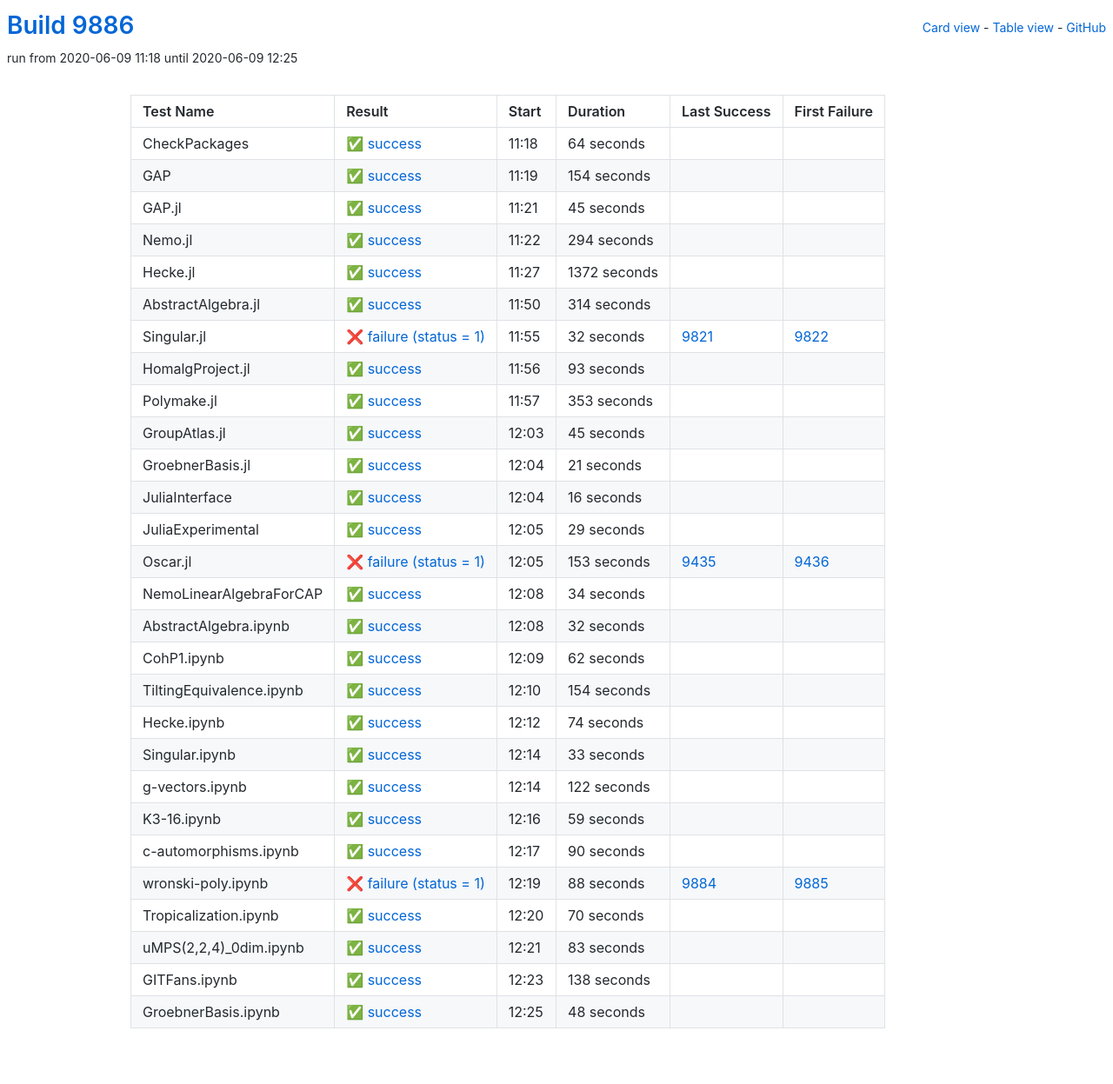
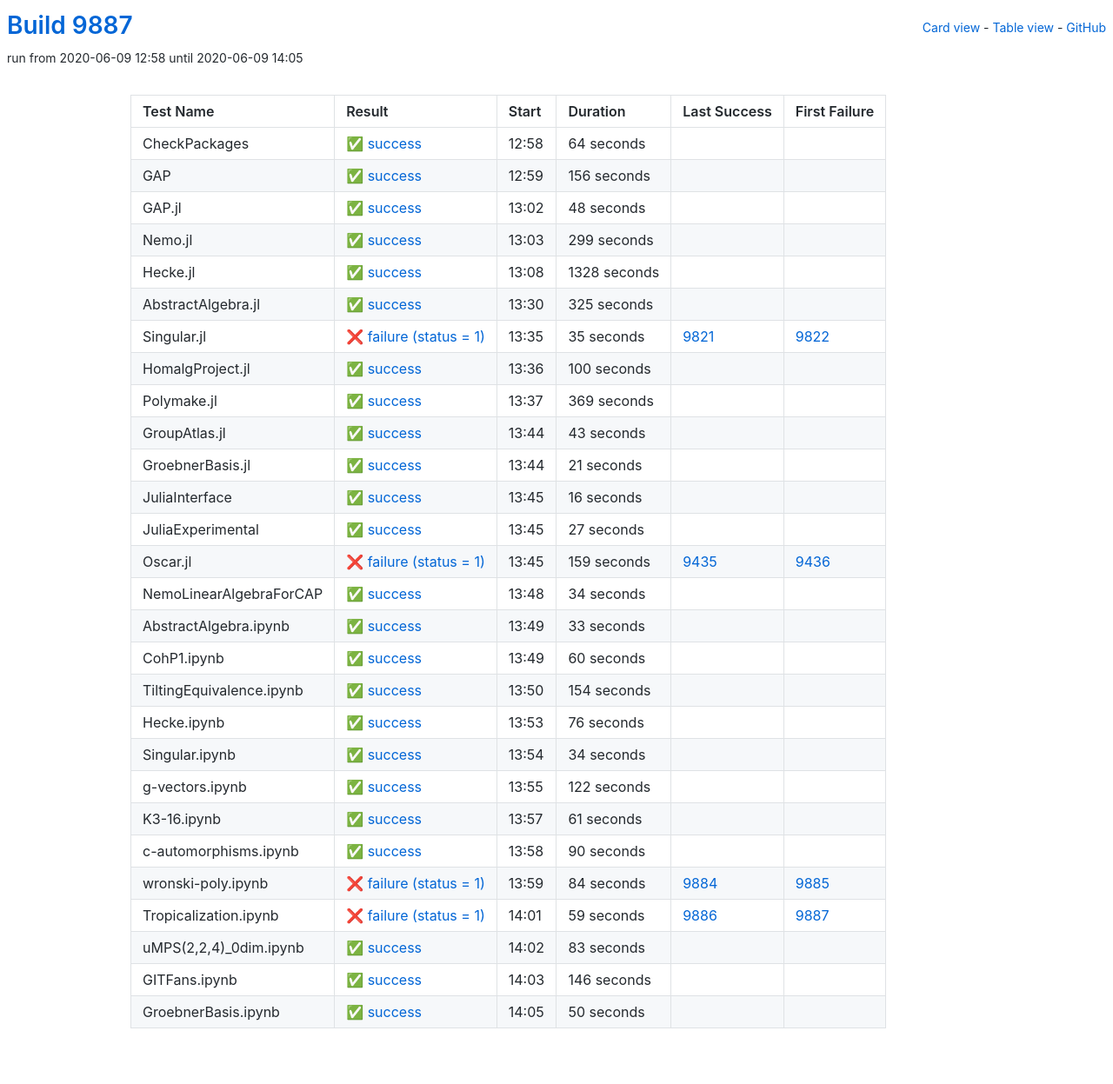
Before and after one commit to oscar-system/oscar-ci-status, a Jekyll site: the page built from table.html, in a window 1280 px wide. Shown: the whole page at 87% size. Built offline with Jekyll 4.4.1, drawn with Linux system fonts in a browser that asks for light colours.

Commit message:
Build 9887

```diff
--- a/_data/ci.yml
+++ b/_data/ci.yml
@@ -1,5 +1,5 @@
-build: 9886
-build_url: https://oscarci.mathematik.uni-kl.de/job/oscar/9886/
+build: 9887
+build_url: https://oscarci.mathematik.uni-kl.de/job/oscar/9887/
 job: oscar
 tests:
 - duration: 64
@@ -9,117 +9,117 @@ tests:
   id: checkpackages
   last_success: false
   last_success_url: null
-  log: https://oscarci.mathematik.uni-kl.de/job/oscar/9886/artifact/logs/build-9886/CheckPackages.log
+  log: https://oscarci.mathematik.uni-kl.de/job/oscar/9887/artifact/logs/build-9887/CheckPackages.log
   name: CheckPackages
-  start: 2020-06-09 11:18
+  start: 2020-06-09 12:58
   status: success
   success: true
-- duration: 154
+- duration: 156
   exitcode: 0
   first_failure: false
   first_failure_url: null
   id: gap
   last_success: false
   last_success_url: null
-  log: https://oscarci.mathematik.uni-kl.de/job/oscar/9886/artifact/logs/build-9886/GAP.log
+  log: https://oscarci.mathematik.uni-kl.de/job/oscar/9887/artifact/logs/build-9887/GAP.log
   name: GAP
-  start: 2020-06-09 11:19
+  start: 2020-06-09 12:59
   status: success
   success: true
-- duration: 45
+- duration: 48
   exitcode: 0
   first_failure: false
   first_failure_url: null
   id: gap-jl
   last_success: false
   last_success_url: null
-  log: https://oscarci.mathematik.uni-kl.de/job/oscar/9886/artifact/logs/build-9886/GAP.jl.log
+  log: https://oscarci.mathematik.uni-kl.de/job/oscar/9887/artifact/logs/build-9887/GAP.jl.log
   name: GAP.jl
-  start: 2020-06-09 11:21
+  start: 2020-06-09 13:02
   status: success
   success: true
-- duration: 294
+- duration: 299
   exitcode: 0
   first_failure: false
   first_failure_url: null
   id: nemo-jl
   last_success: false
   last_success_url: null
-  log: https://oscarci.mathematik.uni-kl.de/job/oscar/9886/artifact/logs/build-9886/Nemo.jl.log
+  log: https://oscarci.mathematik.uni-kl.de/job/oscar/9887/artifact/logs/build-9887/Nemo.jl.log
   name: Nemo.jl
-  start: 2020-06-09 11:22
+  start: 2020-06-09 13:03
   status: success
   success: true
-- duration: 1372
+- duration: 1328
   exitcode: 0
   first_failure: false
   first_failure_url: null
   id: hecke-jl
   last_success: false
   last_success_url: null
-  log: https://oscarci.mathematik.uni-kl.de/job/oscar/9886/artifact/logs/build-9886/Hecke.jl.log
+  log: https://oscarci.mathematik.uni-kl.de/job/oscar/9887/artifact/logs/build-9887/Hecke.jl.log
   name: Hecke.jl
-  start: 2020-06-09 11:27
+  start: 2020-06-09 13:08
   status: success
   success: true
-- duration: 314
+- duration: 325
   exitcode: 0
   first_failure: false
   first_failure_url: null
   id: abstractalgebra-jl
   last_success: false
   last_success_url: null
-  log: https://oscarci.mathematik.uni-kl.de/job/oscar/9886/artifact/logs/build-9886/AbstractAlgebra.jl.log
+  log: https://oscarci.mathematik.uni-kl.de/job/oscar/9887/artifact/logs/build-9887/AbstractAlgebra.jl.log
   name: AbstractAlgebra.jl
-  start: 2020-06-09 11:50
+  start: 2020-06-09 13:30
   status: success
   success: true
-- duration: 32
+- duration: 35
   exitcode: 1
   first_failure: 9822
   first_failure_url: https://oscarci.mathematik.uni-kl.de/job/oscar/9822/
   id: singular-jl
   last_success: 9821
   last_success_url: https://oscarci.mathematik.uni-kl.de/job/oscar/9821/
-  log: https://oscarci.mathematik.uni-kl.de/job/oscar/9886/artifact/logs/build-9886/Singular.jl.log
+  log: https://oscarci.mathematik.uni-kl.de/job/oscar/9887/artifact/logs/build-9887/Singular.jl.log
   name: Singular.jl
-  start: 2020-06-09 11:55
+  start: 2020-06-09 13:35
   status: failure
   success: false
-- duration: 93
+- duration: 100
   exitcode: 0
   first_failure: false
   first_failure_url: null
   id: homalgproject-jl
   last_success: false
   last_success_url: null
-  log: https://oscarci.mathematik.uni-kl.de/job/oscar/9886/artifact/logs/build-9886/HomalgProject.jl.log
+  log: https://oscarci.mathematik.uni-kl.de/job/oscar/9887/artifact/logs/build-9887/HomalgProject.jl.log
   name: HomalgProject.jl
-  start: 2020-06-09 11:56
+  start: 2020-06-09 13:36
   status: success
   success: true
-- duration: 353
+- duration: 369
   exitcode: 0
   first_failure: false
   first_failure_url: null
   id: polymake-jl
   last_success: false
   last_success_url: null
-  log: https://oscarci.mathematik.uni-kl.de/job/oscar/9886/artifact/logs/build-9886/Polymake.jl.log
+  log: https://oscarci.mathematik.uni-kl.de/job/oscar/9887/artifact/logs/build-9887/Polymake.jl.log
   name: Polymake.jl
-  start: 2020-06-09 11:57
+  start: 2020-06-09 13:37
   status: success
   success: true
-- duration: 45
+- duration: 43
   exitcode: 0
   first_failure: false
   first_failure_url: null
   id: groupatlas-jl
   last_success: false
   last_success_url: null
-  log: https://oscarci.mathematik.uni-kl.de/job/oscar/9886/artifact/logs/build-9886/GroupAtlas.jl.log
+  log: https://oscarci.mathematik.uni-kl.de/job/oscar/9887/artifact/logs/build-9887/GroupAtlas.jl.log
   name: GroupAtlas.jl
-  start: 2020-06-09 12:03
+  start: 2020-06-09 13:44
   status: success
   success: true
 - duration: 21
@@ -129,9 +129,9 @@ tests:
   id: groebnerbasis-jl
   last_success: false
   last_success_url: null
-  log: https://oscarci.mathematik.uni-kl.de/job/oscar/9886/artifact/logs/build-9886/GroebnerBasis.jl.log
+  log: https://oscarci.mathematik.uni-kl.de/job/oscar/9887/artifact/logs/build-9887/GroebnerBasis.jl.log
   name: GroebnerBasis.jl
-  start: 2020-06-09 12:04
+  start: 2020-06-09 13:44
   status: success
   success: true
 - duration: 16
@@ -141,33 +141,33 @@ tests:
   id: juliainterface
   last_success: false
   last_success_url: null
-  log: https://oscarci.mathematik.uni-kl.de/job/oscar/9886/artifact/logs/build-9886/JuliaInterface.log
+  log: https://oscarci.mathematik.uni-kl.de/job/oscar/9887/artifact/logs/build-9887/JuliaInterface.log
   name: JuliaInterface
-  start: 2020-06-09 12:04
+  start: 2020-06-09 13:45
   status: success
   success: true
-- duration: 29
+- duration: 27
   exitcode: 0
   first_failure: false
   first_failure_url: null
   id: juliaexperimental
   last_success: false
   last_success_url: null
-  log: https://oscarci.mathematik.uni-kl.de/job/oscar/9886/artifact/logs/build-9886/JuliaExperimental.log
+  log: https://oscarci.mathematik.uni-kl.de/job/oscar/9887/artifact/logs/build-9887/JuliaExperimental.log
   name: JuliaExperimental
-  start: 2020-06-09 12:05
+  start: 2020-06-09 13:45
   status: success
   success: true
-- duration: 153
+- duration: 159
   exitcode: 1
   first_failure: 9436
   first_failure_url: https://oscarci.mathematik.uni-kl.de/job/oscar/9436/
   id: oscar-jl
   last_success: 9435
   last_success_url: https://oscarci.mathematik.uni-kl.de/job/oscar/9435/
-  log: https://oscarci.mathematik.uni-kl.de/job/oscar/9886/artifact/logs/build-9886/Oscar.jl.log
+  log: https://oscarci.mathematik.uni-kl.de/job/oscar/9887/artifact/logs/build-9887/Oscar.jl.log
   name: Oscar.jl
-  start: 2020-06-09 12:05
+  start: 2020-06-09 13:45
   status: failure
   success: false
 - duration: 34
@@ -177,33 +177,33 @@ tests:
   id: nemolinearalgebraforcap
   last_success: false
   last_success_url: null
-  log: https://oscarci.mathematik.uni-kl.de/job/oscar/9886/artifact/logs/build-9886/NemoLinearAlgebraForCAP.log
+  log: https://oscarci.mathematik.uni-kl.de/job/oscar/9887/artifact/logs/build-9887/NemoLinearAlgebraForCAP.log
   name: NemoLinearAlgebraForCAP
-  start: 2020-06-09 12:08
+  start: 2020-06-09 13:48
   status: success
   success: true
-- duration: 32
+- duration: 33
   exitcode: 0
   first_failure: false
   first_failure_url: null
   id: abstractalgebra-ipynb
   last_success: false
   last_success_url: null
-  log: https://oscarci.mathematik.uni-kl.de/job/oscar/9886/artifact/logs/build-9886/AbstractAlgebra.ipynb.log
+  log: https://oscarci.mathematik.uni-kl.de/job/oscar/9887/artifact/logs/build-9887/AbstractAlgebra.ipynb.log
   name: AbstractAlgebra.ipynb
-  start: 2020-06-09 12:08
+  start: 2020-06-09 13:49
   status: success
   success: true
-- duration: 62
+- duration: 60
   exitcode: 0
   first_failure: false
   first_failure_url: null
   id: cohp1-ipynb
   last_success: false
   last_success_url: null
-  log: https://oscarci.mathematik.uni-kl.de/job/oscar/9886/artifact/logs/build-9886/CohP1.ipynb.log
+  log: https://oscarci.mathematik.uni-kl.de/job/oscar/9887/artifact/logs/build-9887/CohP1.ipynb.log
   name: CohP1.ipynb
-  start: 2020-06-09 12:09
+  start: 2020-06-09 13:49
   status: success
   success: true
 - duration: 154
@@ -213,33 +213,33 @@ tests:
   id: tiltingequivalence-ipynb
   last_success: false
   last_success_url: null
-  log: https://oscarci.mathematik.uni-kl.de/job/oscar/9886/artifact/logs/build-9886/TiltingEquivalence.ipynb.log
+  log: https://oscarci.mathematik.uni-kl.de/job/oscar/9887/artifact/logs/build-9887/TiltingEquivalence.ipynb.log
   name: TiltingEquivalence.ipynb
-  start: 2020-06-09 12:10
+  start: 2020-06-09 13:50
   status: success
   success: true
-- duration: 74
+- duration: 76
   exitcode: 0
   first_failure: false
   first_failure_url: null
   id: hecke-ipynb
   last_success: false
   last_success_url: null
-  log: https://oscarci.mathematik.uni-kl.de/job/oscar/9886/artifact/logs/build-9886/Hecke.ipynb.log
+  log: https://oscarci.mathematik.uni-kl.de/job/oscar/9887/artifact/logs/build-9887/Hecke.ipynb.log
   name: Hecke.ipynb
-  start: 2020-06-09 12:12
+  start: 2020-06-09 13:53
   status: success
   success: true
-- duration: 33
+- duration: 34
   exitcode: 0
   first_failure: false
   first_failure_url: null
   id: singular-ipynb
   last_success: false
   last_success_url: null
-  log: https://oscarci.mathematik.uni-kl.de/job/oscar/9886/artifact/logs/build-9886/Singular.ipynb.log
+  log: https://oscarci.mathematik.uni-kl.de/job/oscar/9887/artifact/logs/build-9887/Singular.ipynb.log
   name: Singular.ipynb
-  start: 2020-06-09 12:14
+  start: 2020-06-09 13:54
   status: success
   success: true
 - duration: 122
@@ -249,21 +249,21 @@ tests:
   id: g-vectors-ipynb
   last_success: false
   last_success_url: null
-  log: https://oscarci.mathematik.uni-kl.de/job/oscar/9886/artifact/logs/build-9886/g-vectors.ipynb.log
+  log: https://oscarci.mathematik.uni-kl.de/job/oscar/9887/artifact/logs/build-9887/g-vectors.ipynb.log
   name: g-vectors.ipynb
-  start: 2020-06-09 12:14
+  start: 2020-06-09 13:55
   status: success
   success: true
-- duration: 59
+- duration: 61
   exitcode: 0
   first_failure: false
   first_failure_url: null
   id: k3-16-ipynb
   last_success: false
   last_success_url: null
-  log: https://oscarci.mathematik.uni-kl.de/job/oscar/9886/artifact/logs/build-9886/K3-16.ipynb.log
+  log: https://oscarci.mathematik.uni-kl.de/job/oscar/9887/artifact/logs/build-9887/K3-16.ipynb.log
   name: K3-16.ipynb
-  start: 2020-06-09 12:16
+  start: 2020-06-09 13:57
   status: success
   success: true
 - duration: 90
@@ -273,35 +273,35 @@ tests:
   id: c-automorphisms-ipynb
   last_success: false
   last_success_url: null
-  log: https://oscarci.mathematik.uni-kl.de/job/oscar/9886/artifact/logs/build-9886/c-automorphisms.ipynb.log
+  log: https://oscarci.mathematik.uni-kl.de/job/oscar/9887/artifact/logs/build-9887/c-automorphisms.ipynb.log
   name: c-automorphisms.ipynb
-  start: 2020-06-09 12:17
+  start: 2020-06-09 13:58
   status: success
   success: true
-- duration: 88
+- duration: 84
   exitcode: 1
   first_failure: 9885
   first_failure_url: https://oscarci.mathematik.uni-kl.de/job/oscar/9885/
   id: wronski-poly-ipynb
   last_success: 9884
   last_success_url: https://oscarci.mathematik.uni-kl.de/job/oscar/9884/
-  log: https://oscarci.mathematik.uni-kl.de/job/oscar/9886/artifact/logs/build-9886/wronski-poly.ipynb.log
+  log: https://oscarci.mathematik.uni-kl.de/job/oscar/9887/artifact/logs/build-9887/wronski-poly.ipynb.log
   name: wronski-poly.ipynb
-  start: 2020-06-09 12:19
+  start: 2020-06-09 13:59
   status: failure
   success: false
-- duration: 70
-  exitcode: 0
-  first_failure: false
-  first_failure_url: null
+- duration: 59
+  exitcode: 1
+  first_failure: 9887
+  first_failure_url: https://oscarci.mathematik.uni-kl.de/job/oscar/9887/
   id: tropicalization-ipynb
-  last_success: false
-  last_success_url: null
-  log: https://oscarci.mathematik.uni-kl.de/job/oscar/9886/artifact/logs/build-9886/Tropicalization.ipynb.log
+  last_success: 9886
+  last_success_url: https://oscarci.mathematik.uni-kl.de/job/oscar/9886/
+  log: https://oscarci.mathematik.uni-kl.de/job/oscar/9887/artifact/logs/build-9887/Tropicalization.ipynb.log
   name: Tropicalization.ipynb
-  start: 2020-06-09 12:20
-  status: success
-  success: true
+  start: 2020-06-09 14:01
+  status: failure
+  success: false
 - duration: 83
   exitcode: 0
   first_failure: false
@@ -309,32 +309,32 @@ tests:
   id: umps-2-2-4-0dim-ipynb
   last_success: false
   last_success_url: null
-  log: https://oscarci.mathematik.uni-kl.de/job/oscar/9886/artifact/logs/build-9886/uMPS-2-2-4-_0dim.ipynb.log
+  log: https://oscarci.mathematik.uni-kl.de/job/oscar/9887/artifact/logs/build-9887/uMPS-2-2-4-_0dim.ipynb.log
   name: uMPS(2,2,4)_0dim.ipynb
-  start: 2020-06-09 12:21
+  start: 2020-06-09 14:02
   status: success
   success: true
-- duration: 138
+- duration: 146
   exitcode: 0
   first_failure: false
   first_failure_url: null
   id: gitfans-ipynb
   last_success: false
   last_success_url: null
-  log: https://oscarci.mathematik.uni-kl.de/job/oscar/9886/artifact/logs/build-9886/GITFans.ipynb.log
+  log: https://oscarci.mathematik.uni-kl.de/job/oscar/9887/artifact/logs/build-9887/GITFans.ipynb.log
   name: GITFans.ipynb
-  start: 2020-06-09 12:23
+  start: 2020-06-09 14:03
   status: success
   success: true
-- duration: 48
+- duration: 50
   exitcode: 0
   first_failure: false
   first_failure_url: null
   id: groebnerbasis-ipynb
   last_success: false
   last_success_url: null
-  log: https://oscarci.mathematik.uni-kl.de/job/oscar/9886/artifact/logs/build-9886/GroebnerBasis.ipynb.log
+  log: https://oscarci.mathematik.uni-kl.de/job/oscar/9887/artifact/logs/build-9887/GroebnerBasis.ipynb.log
   name: GroebnerBasis.ipynb
-  start: 2020-06-09 12:25
+  start: 2020-06-09 14:05
   status: success
   success: true
```
Also changed, not shown: README.md.
